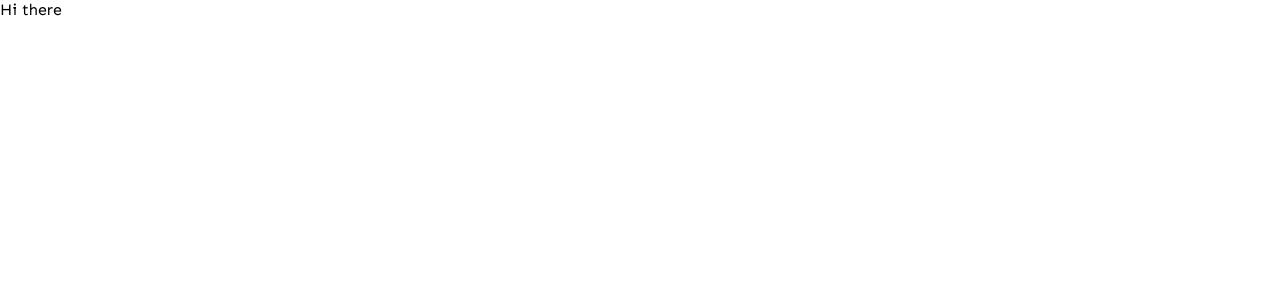
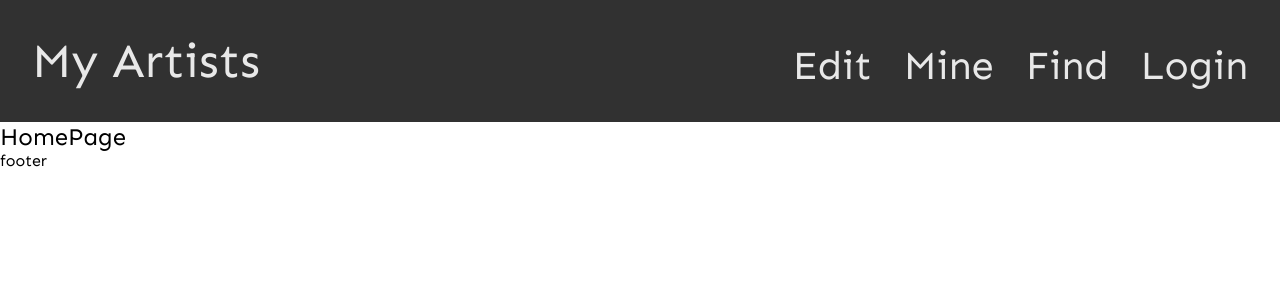
Before and after one commit to codeballet/myartists, a React (Vite) app: page / in a window 1280 px wide. Shown: the top 300 px of the page. Built offline with nearby package versions, Linux system fonts and the light colour scheme.

Commit message:
feat: Add Header component

```diff
--- a/package.json
+++ b/package.json
@@ -11,7 +11,8 @@
   },
   "dependencies": {
     "react": "^18.3.1",
-    "react-dom": "^18.3.1"
+    "react-dom": "^18.3.1",
+    "react-router-dom": "^6.26.2"
   },
   "devDependencies": {
     "@eslint/js": "^9.9.0",
--- a/src/components/App.tsx
+++ b/src/components/App.tsx
@@ -1,7 +1,15 @@
-export function App() {
+import { ReactElement } from "react";
+import { Outlet } from "react-router-dom";
+import { Footer, Header } from ".";
+
+export function App(): ReactElement {
     return (
         <>
-            <p>Hi there</p>
+            <Header />
+            <main>
+                <Outlet />
+            </main>
+            <Footer />
         </>
     );
 }
--- /dev/null
+++ b/src/components/Footer.tsx
@@ -0,0 +1,9 @@
+import { ReactElement } from "react";
+
+export function Footer(): ReactElement {
+    return (
+        <footer>
+            <p>footer</p>
+        </footer>
+    );
+}
--- /dev/null
+++ b/src/components/Header.tsx
@@ -0,0 +1,18 @@
+import { ReactElement } from "react";
+import { NavLink } from "react-router-dom";
+
+export function Header(): ReactElement {
+    return (
+        <header>
+            <div className="header-nav-title">
+                <NavLink to="/">My Artists</NavLink>
+            </div>
+            <div className="header-nav-links">
+                <NavLink to="/">Edit</NavLink>
+                <NavLink to="/">Mine</NavLink>
+                <NavLink to="/">Find</NavLink>
+                <NavLink to="/">Login</NavLink>
+            </div>
+        </header>
+    );
+}
--- a/src/components/index.ts
+++ b/src/components/index.ts
@@ -1 +1,3 @@
 export * from "./App";
+export * from "./Footer";
+export * from "./Header";
--- a/src/main.tsx
+++ b/src/main.tsx
@@ -1,10 +1,11 @@
 import { StrictMode } from "react";
 import { createRoot } from "react-dom/client";
-import { App } from "./components";
+import { RouterProvider } from "react-router-dom";
+import { router } from "./router";
 import "./styles/index.css";
 
 createRoot(document.getElementById("root")!).render(
     <StrictMode>
-        <App />
+        <RouterProvider router={router} />
     </StrictMode>
 );
--- /dev/null
+++ b/src/pages/HomePage.tsx
@@ -0,0 +1,9 @@
+import { ReactElement } from "react";
+
+export function HomePage(): ReactElement {
+    return (
+        <>
+            <h2>HomePage</h2>
+        </>
+    );
+}
--- /dev/null
+++ b/src/pages/index.ts
@@ -0,0 +1 @@
+export * from "./HomePage";
--- /dev/null
+++ b/src/router.tsx
@@ -0,0 +1,16 @@
+import { createBrowserRouter } from "react-router-dom";
+import { App } from "./components";
+import { HomePage } from "./pages";
+
+export const router = createBrowserRouter([
+    {
+        path: "/",
+        element: <App />,
+        children: [
+            {
+                index: true,
+                element: <HomePage />,
+            },
+        ],
+    },
+]);
--- /dev/null
+++ b/src/styles/Header.css
@@ -0,0 +1,27 @@
+header {
+    display: flex;
+    flex-direction: row;
+    justify-content: space-between;
+    align-items: flex-end;
+    padding: 2rem;
+    background-color: var(--color-grey-dark);
+
+    .header-nav-title,
+    .header-nav-links {
+        display: flex;
+        flex-direction: row;
+        gap: 2rem;
+
+        a {
+            color: var(--color-grey-light);
+        }
+    }
+
+    .header-nav-title {
+        font-size: 3rem;
+    }
+
+    .header-nav-links {
+        font-size: 2.5rem;
+    }
+}
--- a/src/styles/index.css
+++ b/src/styles/index.css
@@ -1,4 +1,5 @@
 @import url("./App.css");
+@import url("./Header.css");
 
 @import url("https://fonts.googleapis.com/css2?family=Sen:wght@400..800&display=swap");
 /* <weight>: Use a value from 400 to 800 */
@@ -7,8 +8,17 @@
     margin: 0;
     padding: 0;
     box-sizing: border-box;
+
     font-family: "Sen", system-ui;
     font-optical-sizing: auto;
     font-weight: 400;
     font-style: normal;
+
+    --color-grey-light: #e8e8e8;
+    --color-grey-medium: #4a4a4a;
+    --color-grey-dark: #313131;
 }
+
+a {
+    text-decoration: none;
+}
```
Also changed, not shown: 1 other file (tests, documents, lock files or other folders).
